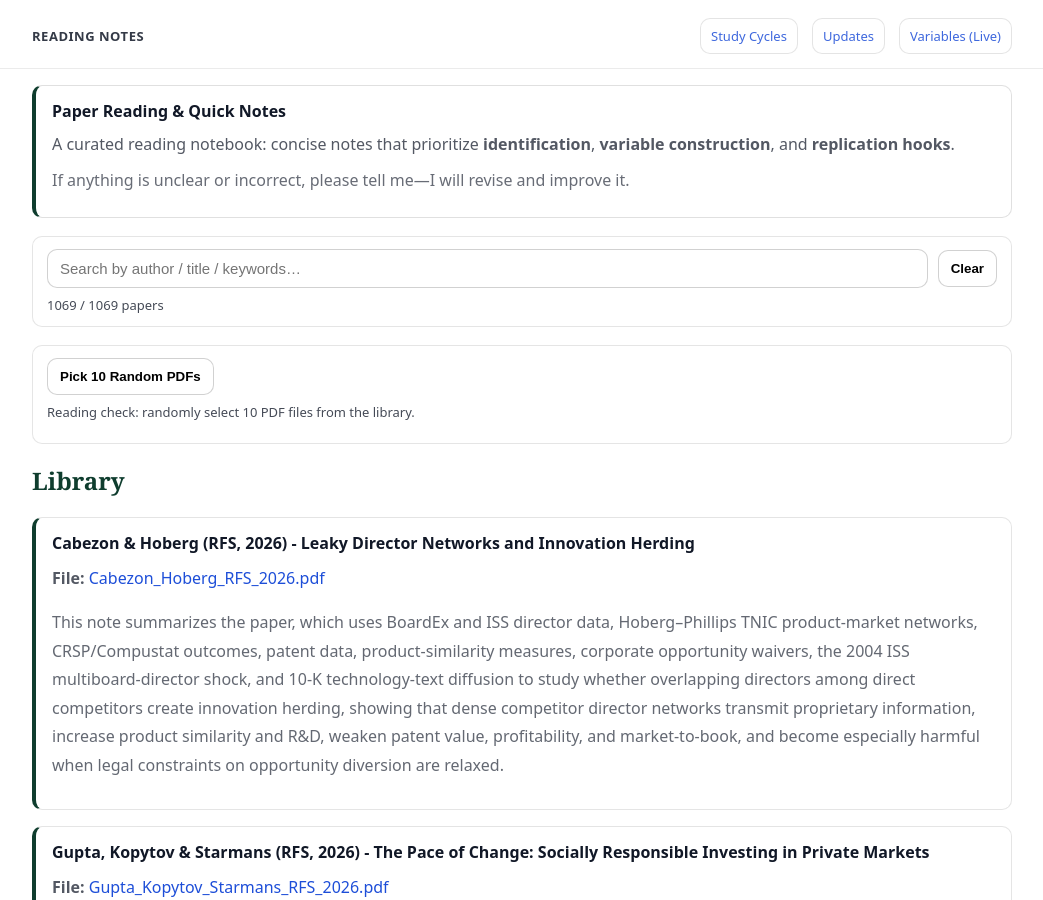
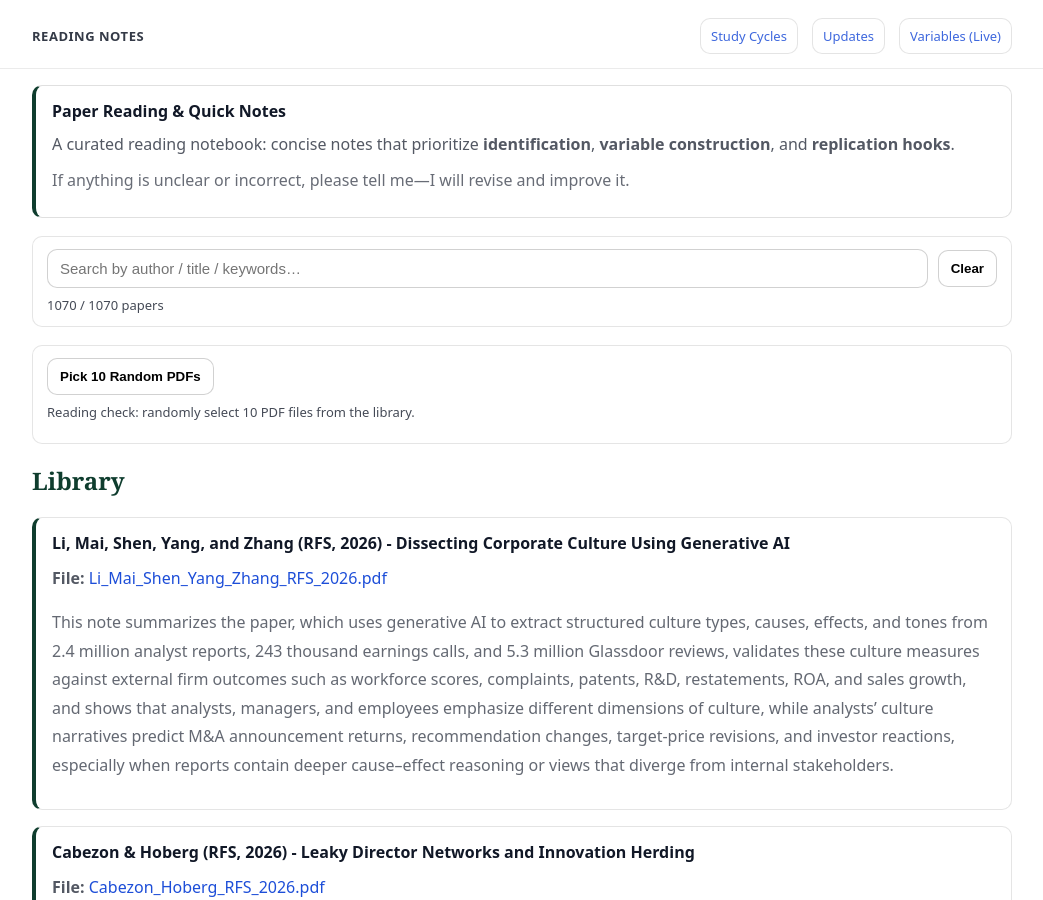
Before and after one commit to yaxinzn/study-archive, a Jekyll site: the page built from reading/index.md, in a window 1280 px wide and 900 px high. Shown: the whole window, without its empty margins (118-1161 px from the left). Built offline with Jekyll 4.4.1, drawn with Linux system fonts in a browser that asks for light colours.

Commit message:
Reading: add/update Li_Mai_Shen_Yang_Zhang_RFS_2026.pdf

```diff
--- a/_data/reading.yml
+++ b/_data/reading.yml
@@ -1,3 +1,7 @@
+- title: "Li, Mai, Shen, Yang, and Zhang (RFS, 2026) - Dissecting Corporate Culture Using Generative AI"
+  file: "Li_Mai_Shen_Yang_Zhang_RFS_2026.pdf"
+  desc: "This note summarizes the paper, which uses generative AI to extract structured culture types, causes, effects, and tones from 2.4 million analyst reports, 243 thousand earnings calls, and 5.3 million Glassdoor reviews, validates these culture measures against external firm outcomes such as workforce scores, complaints, patents, R&D, restatements, ROA, and sales growth, and shows that analysts, managers, and employees emphasize different dimensions of culture, while analysts’ culture narratives predict M&A announcement returns, recommendation changes, target-price revisions, and investor reactions, especially when reports contain deeper cause–effect reasoning or views that diverge from internal stakeholders."
+
 - title: "Cabezon & Hoberg (RFS, 2026) - Leaky Director Networks and Innovation Herding"
   file: "Cabezon_Hoberg_RFS_2026.pdf"
   desc: "This note summarizes the paper, which uses BoardEx and ISS director data, Hoberg–Phillips TNIC product-market networks, CRSP/Compustat outcomes, patent data, product-similarity measures, corporate opportunity waivers, the 2004 ISS multiboard-director shock, and 10-K technology-text diffusion to study whether overlapping directors among direct competitors create innovation herding, showing that dense competitor director networks transmit proprietary information, increase product similarity and R&D, weaken patent value, profitability, and market-to-book, and become especially harmful when legal constraints on opportunity diversion are relaxed."
```
Also changed, not shown: 1 other file.
